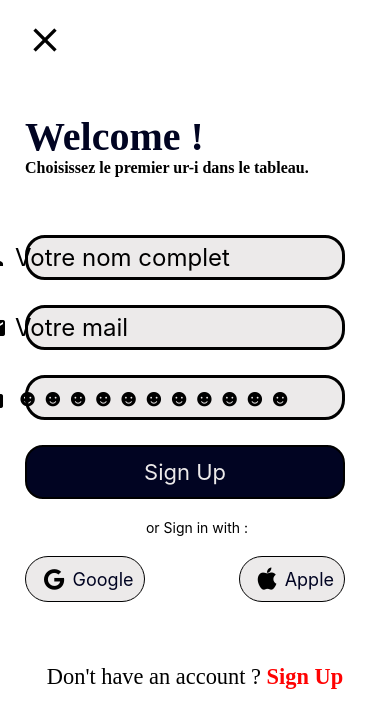
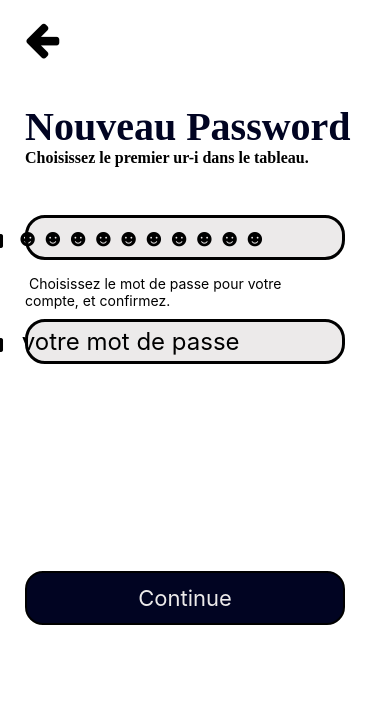
Before and after one commit to BelieveMb/bjr11-store, a React Native app: screen / in a window 390 px wide. Shown: the top 728 px of the page. Built offline with nearby package versions, Linux system fonts and the light colour scheme.

Commit message:
new password screen is done

```diff
--- a/App.js
+++ b/App.js
@@ -18,7 +18,7 @@ import SignIn from './src/pages/SignIn';
 
 export default function App() {
   return (
-    <Register />
+    <NewPassword />
     // <NavigationContainer >
     //   <Stack.Navigator>
     //         <Stack.Screen
--- a/src/components/index/SymbolTitle.js
+++ b/src/components/index/SymbolTitle.js
@@ -1,10 +1,11 @@
 import { StyleSheet, View } from 'react-native'
 import { FontAwesome, MaterialIcons } from '@expo/vector-icons';
 
-export default function SymbolTitle({symbolIcon}) {
+export default function SymbolTitle({symbolIcon, symbolIconFont}) {
     return(
         <View>
             <MaterialIcons name={symbolIcon} size={40} color="black" />
+            <FontAwesome name={symbolIconFont} size={40} color="black" />
         </View>
     );
 };
--- a/src/pages/NewPassword.js
+++ b/src/pages/NewPassword.js
@@ -3,18 +3,21 @@ import SignInput from "../components/index/SignInput";
 import ConnexionBtn from "../components/index/ConnexionBtn";
 import FormHomeBottomButtons from "../components/index/FormHomeBottomButtons";
 import FormHomeTitle from "../components/index/FormHomeTitle";
+import SymbolTitle from "../components/index/SymbolTitle";
+import ButtonHome from "../components/index/ButtonHome";
 
 export default function NewPassword(){
   return(
     <View style={styles.signIn} >
-        <FormHomeTitle titleText="New Password !" subTitle='Choisissez le premier ur-i dans le tableau.' />
+        <SymbolTitle symbolIconFont="arrow-left" />
+        <FormHomeTitle titleText="Nouveau Password" subTitle='Choisissez le premier ur-i dans le tableau.' />
 
-        <SignInput  placeholder="Votre nom complet"  />
-        <Text> Choisissez le premier ur-i dans le tableau. Choisissez le premier ur-i dans le tableau.</Text>
-        <SignInput  placeholder="Believe@gmail.com "  />
+        <SignInput  placeholder="☻☻☻☻☻☻☻☻☻☻" inputIcon="lock" />
+        <Text style={{width:'18rem'}}> Choisissez le mot de passe pour votre compte, et confirmez.</Text>
+        <SignInput  placeholder=" votre mot de passe " inputIcon="lock"  />
 
         <View style={{marginTop: '12rem'}}>
-          <ConnexionBtn btnText='Continue' linkTo='Home' btnColor="#010422" />
+          <ButtonHome textBtn="Continue" />
         </View>
     </View>
   );
@@ -26,6 +29,6 @@ const styles = StyleSheet.create({
       paddingVertical: 20,
       display: 'flex',
       flexDirection: 'column',
-      gap: 20,
+      gap: 10,
   },
 })
```
